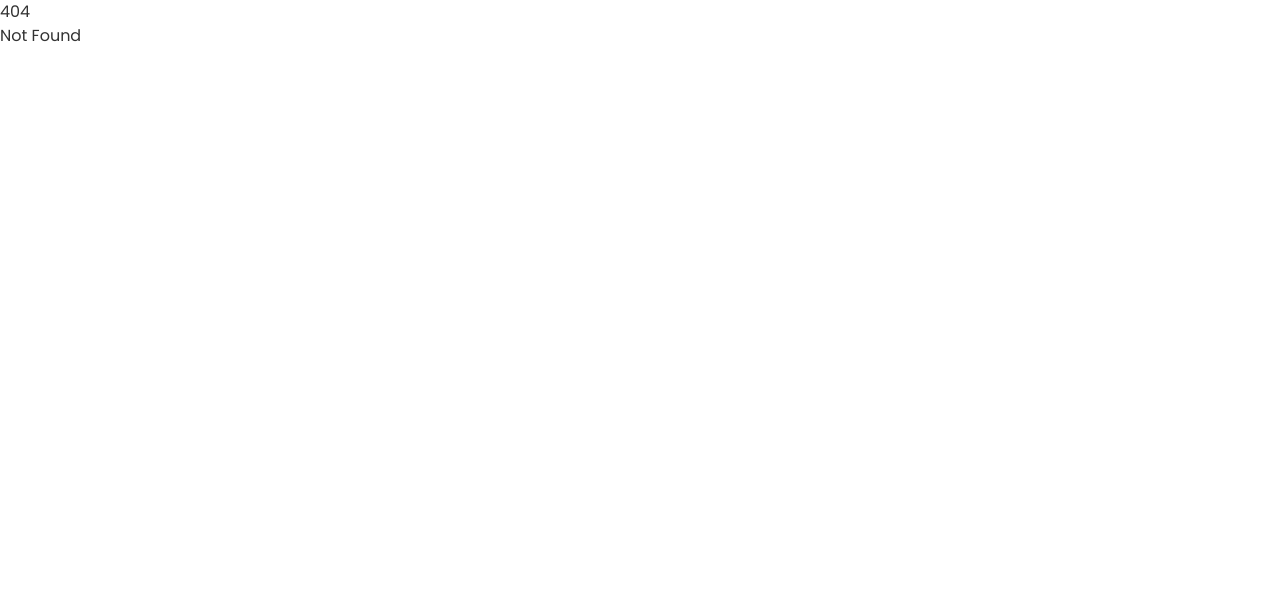
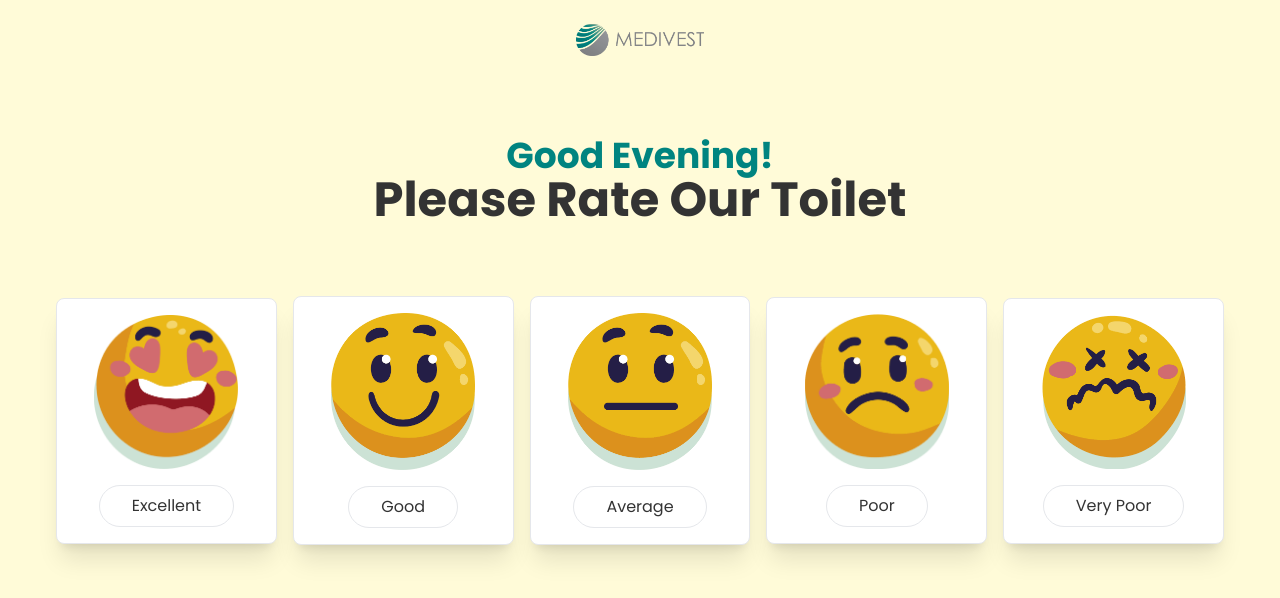
Before and after one commit to amirulishak093/toilet-rating, a SvelteKit app: page /1/1 in a window 1280 px wide. Before the commit this address had no page. Shown: the top 598 px of the page. Built offline with nearby package versions, Linux system fonts and the light colour scheme.

Commit message:
Made some changes

```diff
--- /dev/null
+++ b/src/lib/areaCodes.ts
@@ -0,0 +1,5 @@
+export const areaCodes: {
+    [index: string]: string[];
+} = {
+    'JSN': ['SC1', 'SC2', 'AD1', 'AD2', 'AE1', 'AE2', 'LH1', 'LH2'],
+}
--- /dev/null
+++ b/src/routes/[site]/[area]/+page.server.ts
@@ -0,0 +1,56 @@
+import type { Actions } from '@sveltejs/kit';
+import type { RequestEvent } from './$types';
+import { areaCodes } from '$lib/areaCodes';
+
+export function load(event: RequestEvent) {
+    const site = event.params.site;
+    const area = event.params.area;
+
+    return { site, area };
+}
+
+export const actions: Actions = {
+    default: async ({ request }) => {
+        const formData = await request.formData();
+
+        const rating = formData.get('rating');
+        const site = String(formData.get('site')).toUpperCase();
+        const area = String(formData.get('area')).toUpperCase();
+
+		const keys = Object.keys(areaCodes);
+
+
+		for (const key of keys) {
+			if (site.includes(key)) {
+				const codes = areaCodes[key];
+
+				if (codes.includes(area)) {
+					try {
+						const prefilledLink = `https://docs.google.com/forms/d/e/1FAIpQLSe7tm5fTWg9ej3p6lUw_mBIp6r-LYKhJsBPzTV67GbZkn1Rfg/formResponse?usp=pp_url&entry.1351215600=${rating}&entry.923120015=${site}&entry.1845614413=${area}`;
+
+						await fetch(prefilledLink);
+
+						return {
+							success: true,
+							status: 'Form is submitted'
+						};
+					} catch (error) {
+						console.log(error);
+
+						return {
+							error,
+							rating
+						};
+					}
+				}
+			}
+
+		}
+
+
+        return {
+            error: 'Invalid input',
+            rating
+        };
+    }
+};
--- /dev/null
+++ b/src/routes/[site]/[area]/+page.svelte
@@ -0,0 +1,89 @@
+<script lang="ts">
+	import Header from '$lib/components/Header.svelte';
+	import Spinner from '$lib/components/Spinner.svelte';
+	import { onMount } from 'svelte';
+	import { fade } from 'svelte/transition';
+	import { Icon, ArrowLongUp } from 'svelte-hero-icons';
+	import Greeting from '$lib/components/Greeting.svelte';
+	import { applyAction, enhance } from '$app/forms';
+	import Rating from '$lib/components/Rating.svelte';
+
+	export let form;
+	export let data;
+
+	let isLoading = false;
+	let active = false;
+
+	onMount(() => {
+		window.addEventListener('scroll', handleScroll);
+
+		return () => {
+			window.removeEventListener('scroll', handleScroll);
+		};
+	});
+
+	function handleScroll() {
+		active = window.scrollY > 300;
+	}
+
+	function scrollToTop() {
+		window.scrollTo({
+			top: 0,
+			behavior: 'smooth'
+		});
+	}
+</script>
+
+<div class="relative min-h-screen bg-[#FFFBD8]">
+	<Header />
+
+	{#if isLoading}<Spinner />
+	{:else}
+		<Greeting isSuccess={form?.success} />
+
+		<div class="mt-2 lg:mt-12">
+			{#if !form?.success}
+				<form
+					method="POST"
+					use:enhance={() => {
+						isLoading = true;
+						return async ({ result }) => {
+							await applyAction(result);
+							isLoading = false;
+						};
+					}}
+					class="box w-full place-items-center grid grid-cols-1 lg:grid-cols-5 gap-4 pb-12"
+				>
+					<Rating label="Excellent" rating={2} image="excellent.png" />
+					<Rating label="Good" rating={1} image="good.png" />
+					<Rating label="Average" rating={0} image="average.png" />
+					<Rating label="Poor" rating={-1} image="poor.png" />
+					<Rating label="Very Poor" rating={-2} image="very-poor.png" />
+					<input name="site" type="hidden" value={data.site} />
+					<input name="area" type="hidden" value={data.area} />
+				</form>
+			{:else}
+				<div class="flex flex-col items-center gap-y-12 sm:gap-y-20 pb-12">
+					<img alt="Thumbs up" class="w-36 sm:w-52" src="/images/thumbs-up.png" />
+					<a
+						href="https://www.medivest.com.my/"
+						class="flex gap-x-2 items-center border border-[#008480] px-4 py-2 rounded-full hover:scale-105 transition-all"
+					>
+						<img alt="Logo" class="w-5 sm:w-7" src="/images/logo2.png" />
+						<span class="text-[#008480] text-sm sm:text-base font-medium">medivest.com.my</span>
+					</a>
+				</div>
+			{/if}
+		</div>
+	{/if}
+</div>
+
+{#if active}
+	<button
+		class="fixed bottom-8 right-4 p-3 bg-black text-white rounded opacity-30 z-[1003]"
+		on:click={scrollToTop}
+		transition:fade={{ duration: 150 }}
+	>
+		<Icon class="w-6" src={ArrowLongUp} />
+	</button>
+{/if}
```
